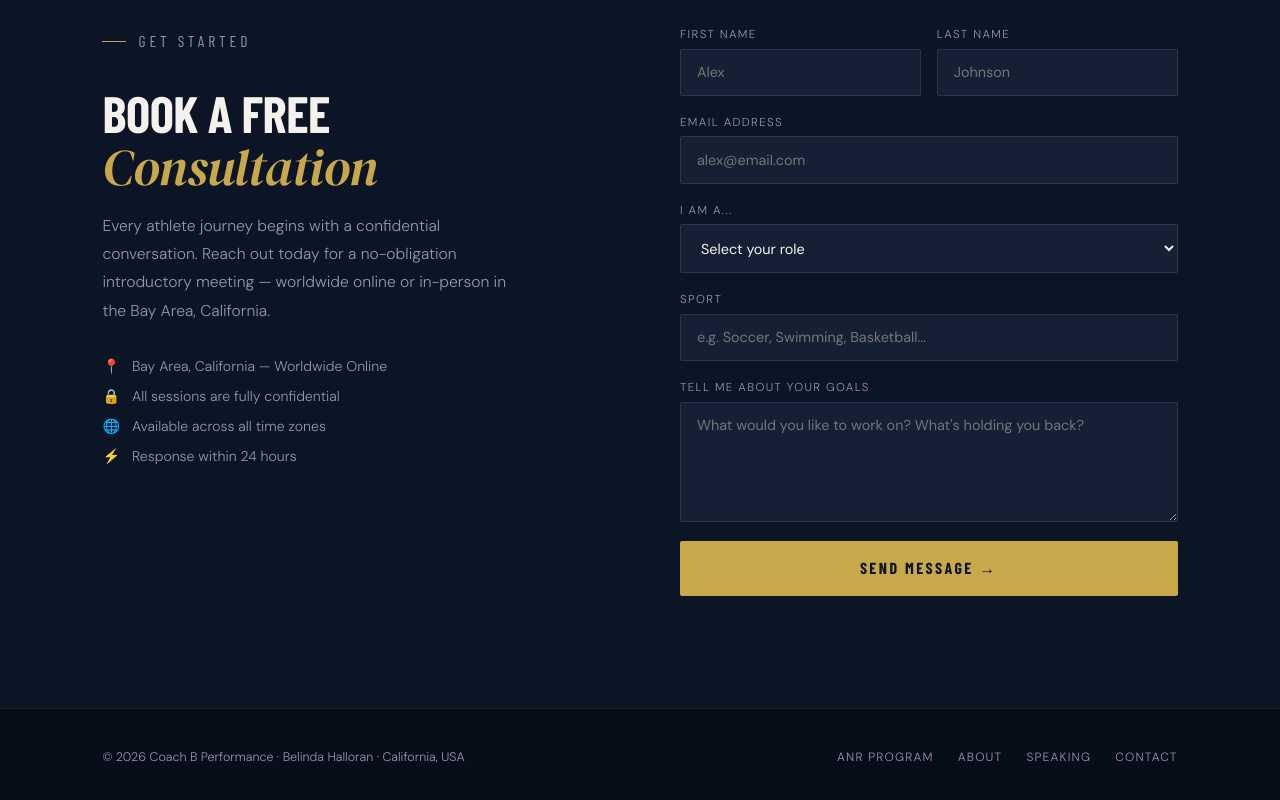
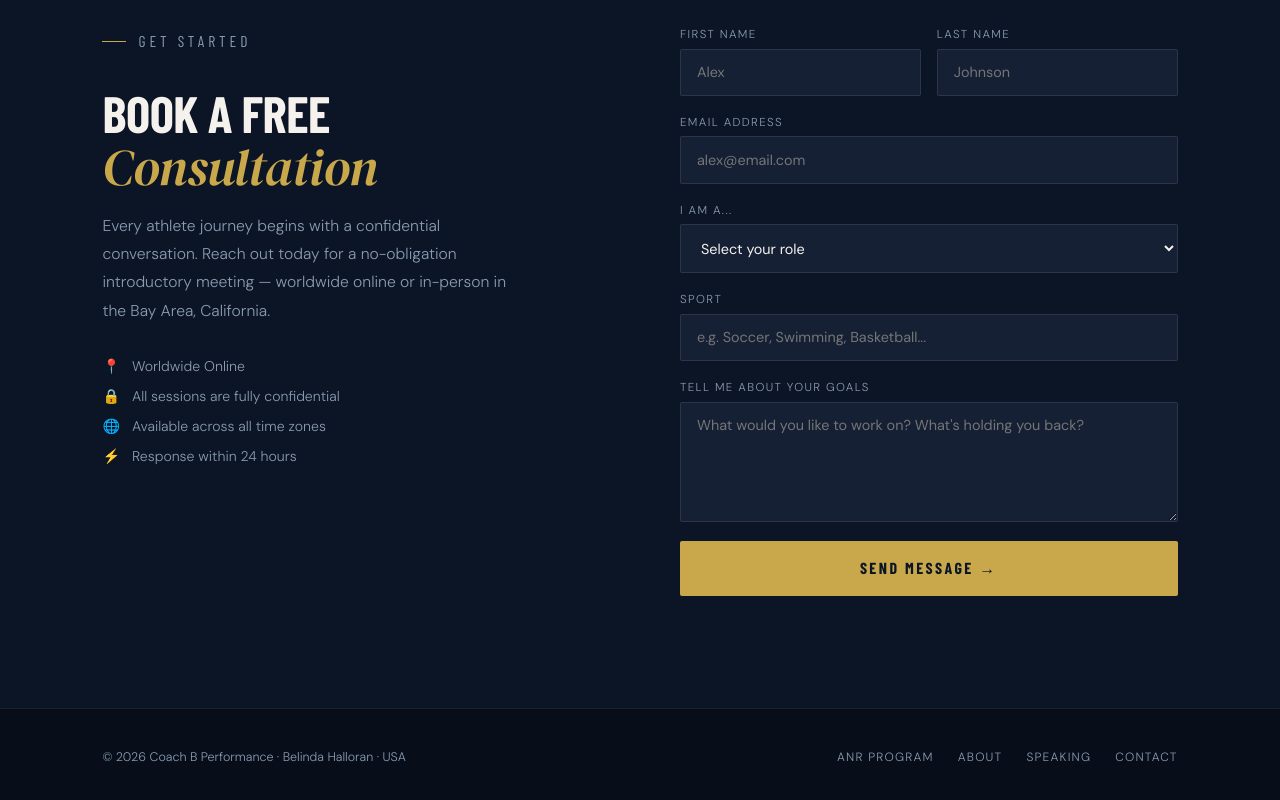
Before and after one commit to Coachbp/coachbperformance, a plain HTML site: page index.html in a window 1280 px wide. Shown: the part 4861-5661 px from the top of the page. Drawn offline with nearby package versions, Linux system fonts and the light colour scheme; a web font is replaced by a local one.

Commit message:
Update testimonials and contact information sections

```diff
--- a/index.html
+++ b/index.html
@@ -281,7 +281,7 @@
       <p>"Coach B completely changed how I approach competition. I used to spiral after any mistake — now I have actual tools to reset mid-game. My coach noticed the difference before I even mentioned it."</p>
       <div class="testi-author">
         <div class="testi-dot">J</div>
-        <div><strong>Jordan M.</strong><span>D1 Soccer · University of Oregon</span></div>
+        <div><strong>Jordan M.</strong><span>D1 Soccer </span></div>
       </div>
     </div>
     <div class="testi-card">
@@ -333,7 +333,7 @@
     <p class="section-label">Get Started</p>
     <h2 class="section-title">Book a Free<br><em>Consultation</em></h2>
     <p>Every athlete journey begins with a confidential conversation. Reach out today for a no-obligation introductory meeting — worldwide online or in-person in the Bay Area, California.</p>
-    <div class="contact-detail"><span>📍</span> Bay Area, California — Worldwide Online</div>
+    <div class="contact-detail"><span>📍</span>  Worldwide Online</div>
     <div class="contact-detail"><span>🔒</span> All sessions are fully confidential</div>
     <div class="contact-detail"><span>🌐</span> Available across all time zones</div>
     <div class="contact-detail"><span>⚡</span> Response within 24 hours</div>
@@ -363,7 +363,7 @@
 </section>
 
 <footer>
-  <p>© 2026 Coach B Performance · Belinda Halloran · California, USA</p>
+  <p>© 2026 Coach B Performance · Belinda Halloran ·  USA</p>
   <div class="footer-links">
     <a href="#program">ANR Program</a>
     <a href="#about">About</a>
```
